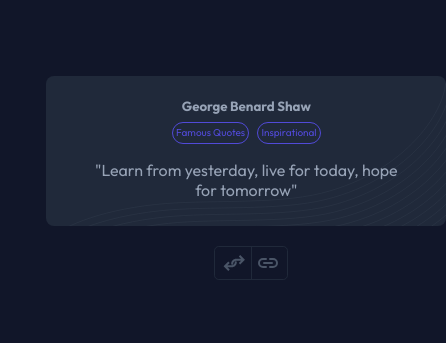
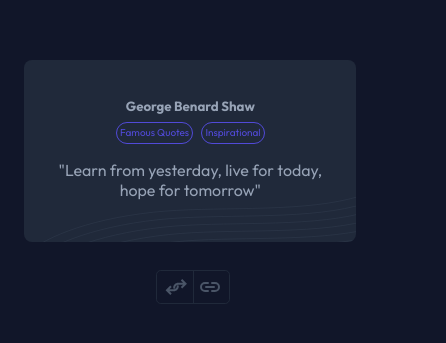
Before and after one commit to mue864/random-quote-generator, a plain HTML site: page index.html in a window 390 px wide. Shown: the part 279-622 px from the top of the page, 446 px wide, since content can reach past the window. Drawn offline with Linux system fonts and the light colour scheme.

Commit message:
Added media queries for different screen sizes

```diff
--- a/index.html
+++ b/index.html
@@ -12,38 +12,29 @@
           <div class="card-contents">
             <h5 class="title" id="title">George Benard Shaw</h5>
             <div class="quote-headings">
-
-                    <div class="quote-pill" id="quote-name">
-                        Famous Quotes
+              <div class="quote-pill" id="quote-name">Famous Quotes</div>
+              <div class="quote-pill" id="quote-type">Inspirational</div>
             </div>
-
-                    <div class="quote-pill" id="quote-type">
-                        Inspirational
-                    </div>
-                </div>
-
             <div class="quotes">
               <div class="quote-content">
                 <p>"<span id="quote">Learn from yesterday, live for today, hope for tomorrow</span>"</p>
               </div>
             </div>
-
           </div>
 
+          <!-- Controls moved below the card contents -->
           <div class="controls">
-
             <div class="re-group" onclick="getData()">
               <img src="./assets/Regroup.svg" alt="regroup">
             </div>
-
             <div class="icon link" onclick="copyToClipboard()">
               <img src="./assets/link.svg" alt="link">
             </div>
-
           </div>
         </div>
       </section>
 
+
     <script src="script.js"></script>
 </body>
 </html>
--- a/style.css
+++ b/style.css
@@ -17,7 +17,6 @@ section {
 .card {
     display: flex;
     align-items: center;
-
 }
 
 .card-contents {
@@ -25,9 +24,10 @@ section {
     border-radius: 0.5rem;
     background-image: url('./assets/bg-image-random-quote.svg');
     background-size: cover;
-    margin-right: -11rem;
-    height: 150px;
+    margin-right: -6rem;
+    min-height: 150px;
     width: 400px;
+    padding: 1rem;
 
 }
 
@@ -60,14 +60,16 @@ section {
 p {
     color: #97A3B6;
     text-align: center;
-    width: 19rem;
+    width: 100%;
+    word-wrap: break-word;
 }
 
 .controls {
     display: flex;
     position: relative;
     top: 7rem;
-    right: 3.5rem;
+    right: 9.5rem;
+    margin-top: 2.5rem;
 }
 
 .controls{
@@ -90,3 +92,58 @@ p {
 .controls {
     border-radius: 0.3rem;
 }
+
+.re-group:active, .link:active {
+    transition: all 0.3s ease-out;
+    transform: scale(1.1);
+}
+
+/* Media queries from large to small */
+
+/* Devices up to 1024px */
+@media screen and (max-width: 1024px) {
+    .card-contents {
+        margin-right: -8rem;
+    }
+
+    .controls {
+        right: 7rem;
+    }
+}
+
+/* Devices up to 768px */
+@media screen and (max-width: 768px) {
+    .card-contents {
+        margin-right: -7rem;
+    }
+
+    .controls {
+        right: 8.5rem;
+    }
+}
+
+/* Devices up to 500px */
+@media screen and (max-width: 500px) {
+    .card-contents {
+        width: 350px;
+        margin-right: -5rem;
+    }
+
+    .controls {
+        margin-top: 5rem;
+        right: 9rem;
+    }
+}
+
+/* Devices up to 425px */
+@media screen and (max-width: 425px) {
+    .card-contents {
+        width: 300px;
+        margin-right: -4rem;
+    }
+
+    .controls {
+        right: 8.5rem;
+        margin-top: 3rem;
+    }
+}
```
Lines whose indentation alone changed are shown as unchanged.
